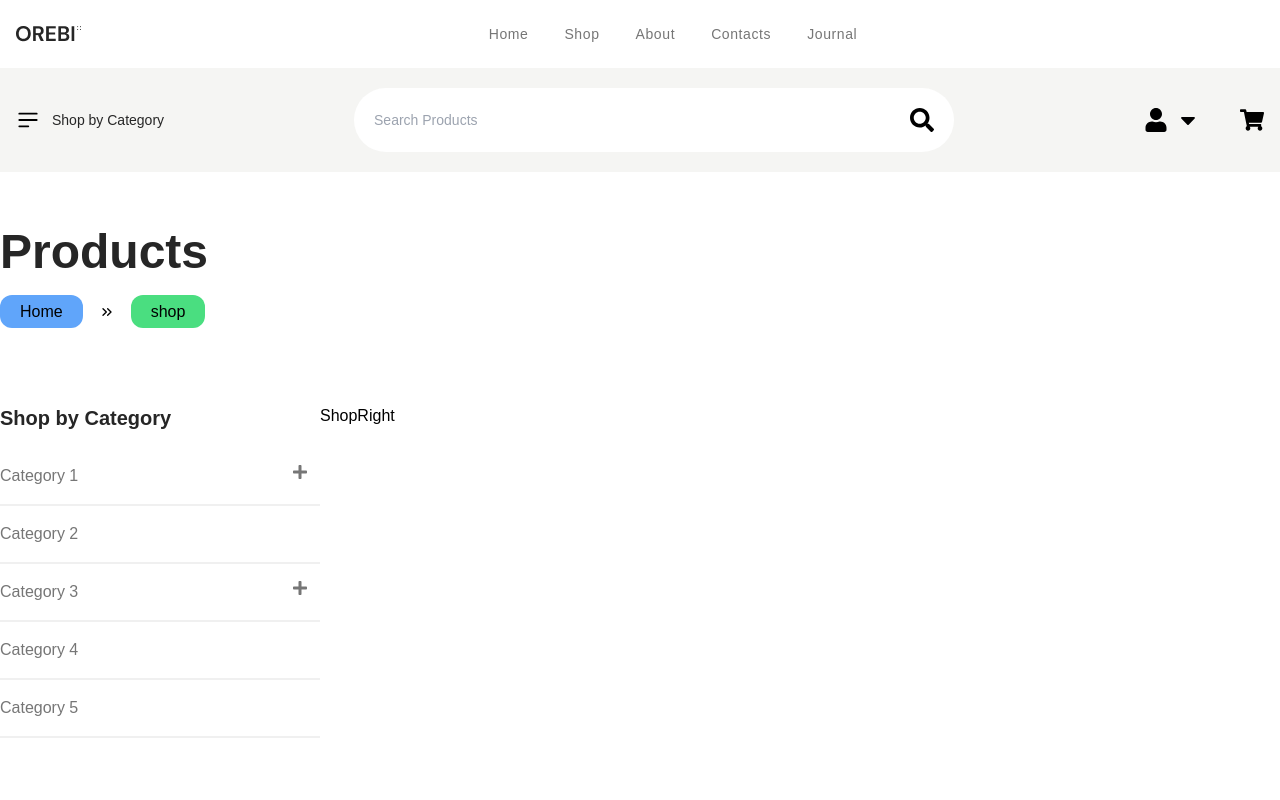
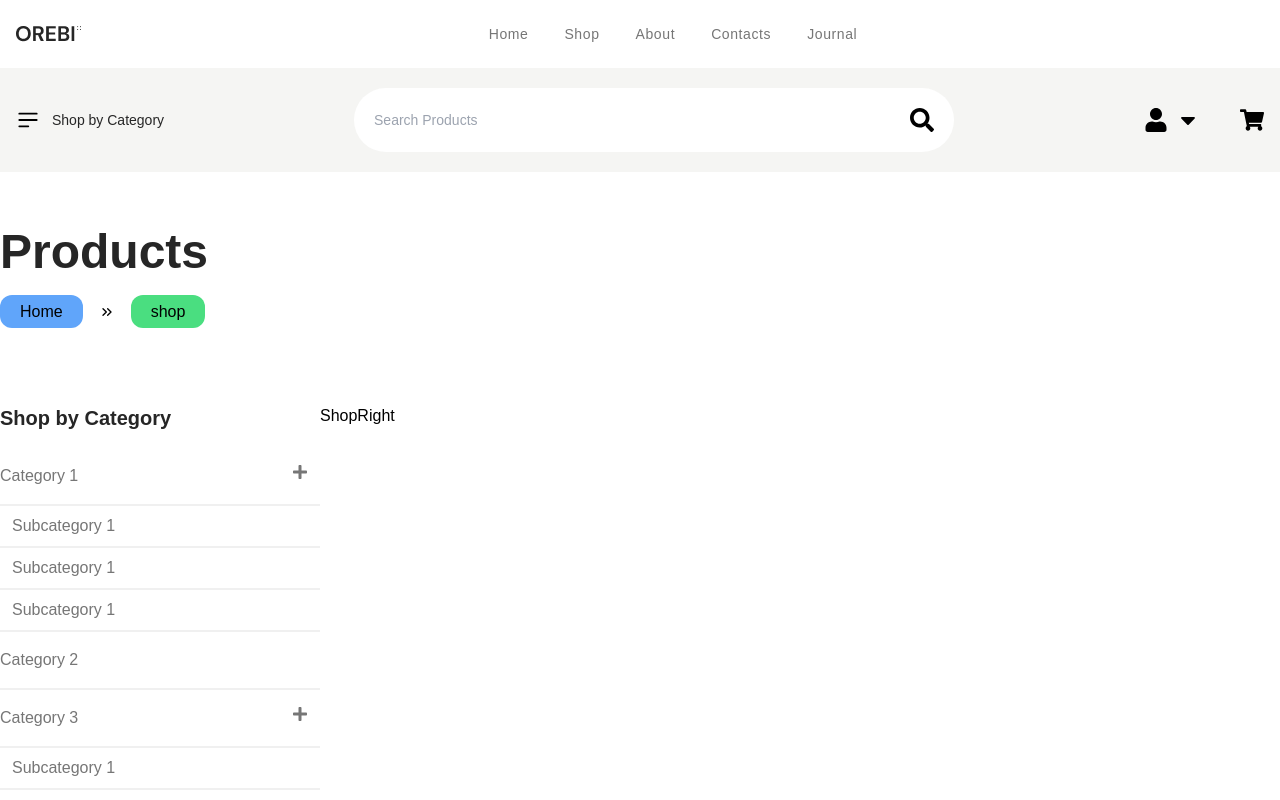
Before and after one commit to yasinn-arafat/Orebi, a React (Vite) app: page /shop in a window 1280 px wide. Shown: the top 800 px of the page. Built offline with nearby package versions, Linux system fonts and the light colour scheme.

Commit message:
Modified

```diff
--- a/Data/Data.js
+++ b/Data/Data.js
@@ -273,59 +273,61 @@ export const SpecialProductData = [
   },
 ];
 
+// Categories Data
+
 export const categories = [
   {
-    id: "1",
+    id: 1,
     title: "Category 1",
     subCategoreis: [
       {
-        id: "1",
+        id: 1,
         title: "Subcategory 1",
       },
       {
-        id: "1",
+        id: 2,
         title: "Subcategory 1",
       },
       {
-        id: "1",
+        id: 3,
         title: "Subcategory 1",
       },
     ],
   },
 
   {
-    id: "2",
+    id: 2,
     title: "Category 2",
     subCategoreis: [],
   },
 
   {
-    id: "3",
+    id: 3,
     title: "Category 3",
     subCategoreis: [
       {
-        id: "1",
+        id: 1,
         title: "Subcategory 1",
       },
       {
-        id: "1",
+        id: 2,
         title: "Subcategory 1",
       },
       {
-        id: "1",
+        id: 3,
         title: "Subcategory 1",
       },
     ],
   },
 
   {
-    id: "4",
+    id: 4,
     title: "Category 4",
     subCategoreis: [],
   },
 
   {
-    id: "5",
+    id: 5,
     title: "Category 5",
     subCategoreis: [],
   },
--- a/src/Component/CommonComponent/ShopCategory/ShopCategory.jsx
+++ b/src/Component/CommonComponent/ShopCategory/ShopCategory.jsx
@@ -2,12 +2,13 @@ import React, { useState } from "react";
 import { FaPlus } from "react-icons/fa";
 
 const ShopCategorys = ({ categoriesData, categoryTitle }) => {
-  const [showShopCategories, setshowShopCategories] = useState(false);
+  const [showShopCategory, setshowShopCategory] = useState(
+    categoriesData.map(() => false),
+  );
 
-  // HandleShopCategories Functionality
-  const HandleShopCategories = () => {
-    setshowShopCategories(!showShopCategories);
-    console.log(setshowShopCategories);
+  const HandleShopCategories = (id) => {
+    // setshowShopCategory(!showShopCategory);
+    console.log(id);
   };
 
   return (
@@ -22,10 +23,10 @@ const ShopCategorys = ({ categoriesData, categoryTitle }) => {
         <div>
           {categoriesData?.map((item, index) =>
             item.subCategoreis.length ? (
+              <div key={item.id}>
                 <div
                   className="flex cursor-pointer justify-between border-b-2 border-b-[#F0F0F0] py-4"
-                key={item}
-                onClick={HandleShopCategories}
+                  onClick={() => HandleShopCategories(index)}
                 >
                   <h2 className="text-bases font-DMsans font-normal text-tertiary-font-color">
                     {item.title}
@@ -34,9 +35,24 @@ const ShopCategorys = ({ categoriesData, categoryTitle }) => {
                     <FaPlus />
                   </div>
                 </div>
+
+                <div>
+                  {showShopCategory &&
+                    item.subCategoreis.map((subItem) => (
+                      <div
+                        className="border-b-2 border-b-[#F0F0F0] py-2"
+                        key={subItem.id}
+                      >
+                        <h3 className="text-bases cursor-pointer pl-3 font-DMsans font-normal text-tertiary-font-color">
+                          {subItem.title}
+                        </h3>
+                      </div>
+                    ))}
+                </div>
+              </div>
             ) : (
               <div
-                className=" cursor-pointer border-b-2 border-b-[#F0F0F0] py-4"
+                className="cursor-pointer border-b-2 border-b-[#F0F0F0] py-4"
                 key={index}
               >
                 <h2 className="text-bases font-DMsans font-normal text-tertiary-font-color">
```
Lines whose indentation alone changed are shown as unchanged.
